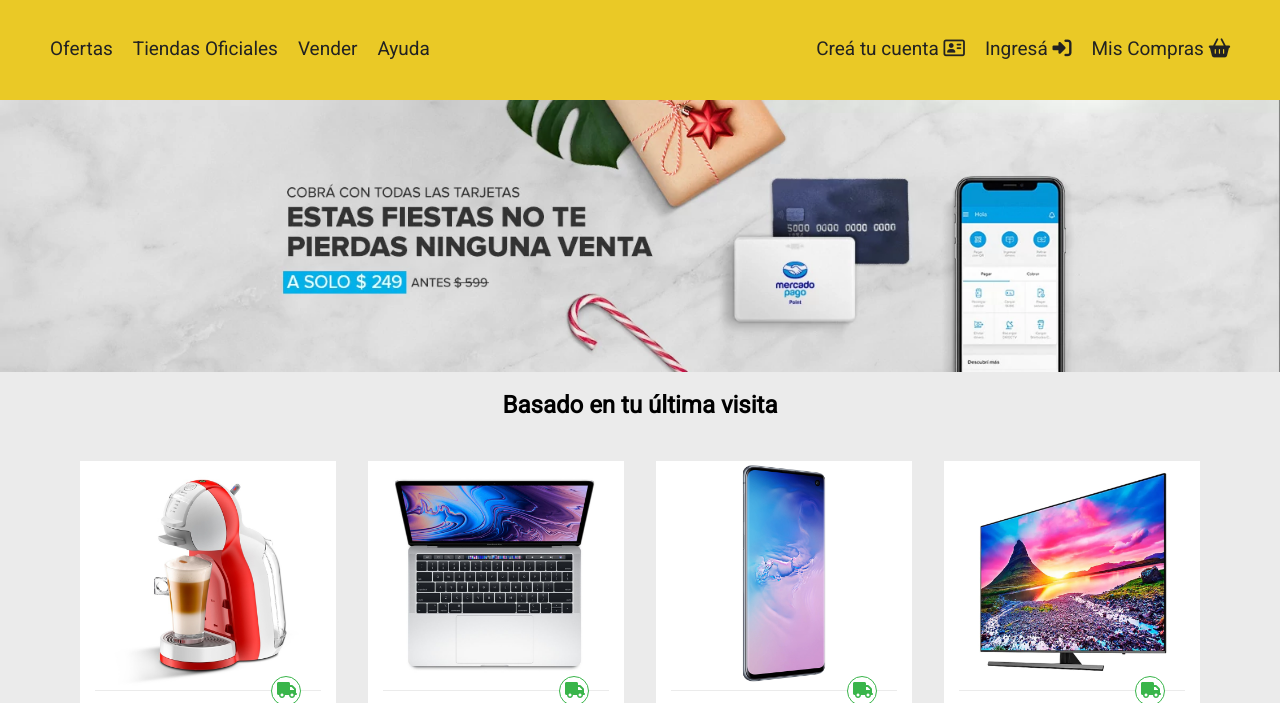
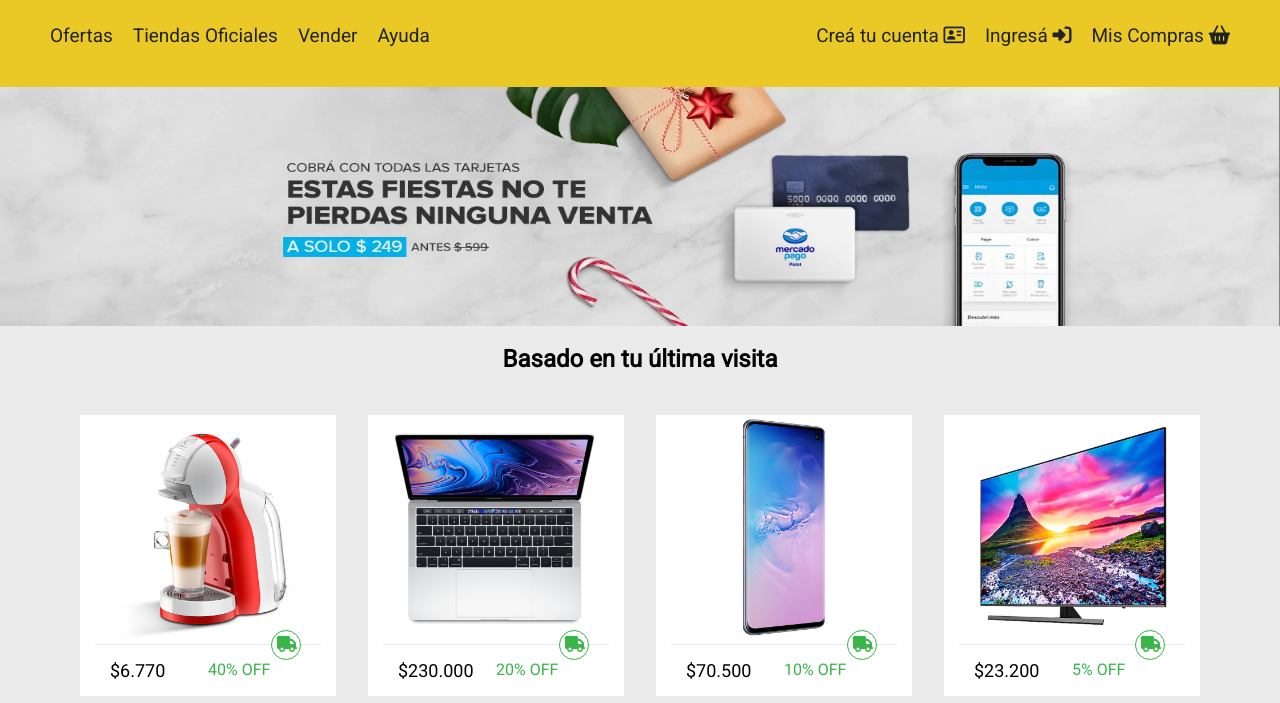
Before and after one commit to ayeAlvo/Mercado-Liebre, a website: page views/home.html in a window 1280 px wide. Shown: the part 94-797 px from the top of the page. Drawn offline with Linux system fonts and the light colour scheme.

Commit message:
mejoro estilos al nav y al banner

```diff
--- a/public/css/styles-desktop.css
+++ b/public/css/styles-desktop.css
@@ -21,7 +21,7 @@
     }
 
     .main-navbar{
-        margin-top: 35px;
+        margin-top: 22px;
     }
 
     .main-navbar li{
@@ -33,7 +33,7 @@
     }
 
     .banner{
-        margin-top: 194px;
+        margin-top: 180px;
     }
 
     .description{
--- a/public/css/styles.css
+++ b/public/css/styles.css
@@ -1,5 +1,9 @@
 .banner{
     margin-top: 171px;
+
+}
+.banner .banner-img{
+    max-height: 30vh;
 }
 
 .all-products{
--- a/views/home.html
+++ b/views/home.html
@@ -60,7 +60,7 @@
         </div>
 
         <section class="banner">
-          <img src="/images/img-home-banner.jpg" class="w-100" alt="banner con publicidad">
+          <img src="/images/img-home-banner.jpg" class="w-100 banner-img" alt="banner con publicidad">
         </section>
 
     </header>
@@ -176,8 +176,8 @@
     </main>
 
 
-    <footer class="bg-white">
-        <div class="container">
+    <footer class="bg-white w-container">
+        <div class="container o-container">
             <div class="footer-container">
                 <div class="column-footer">
                     <i class="footer fas fa-credit-card"></i>
```
Also changed, not shown: public/css/theme.css (+0 -9 lines).
